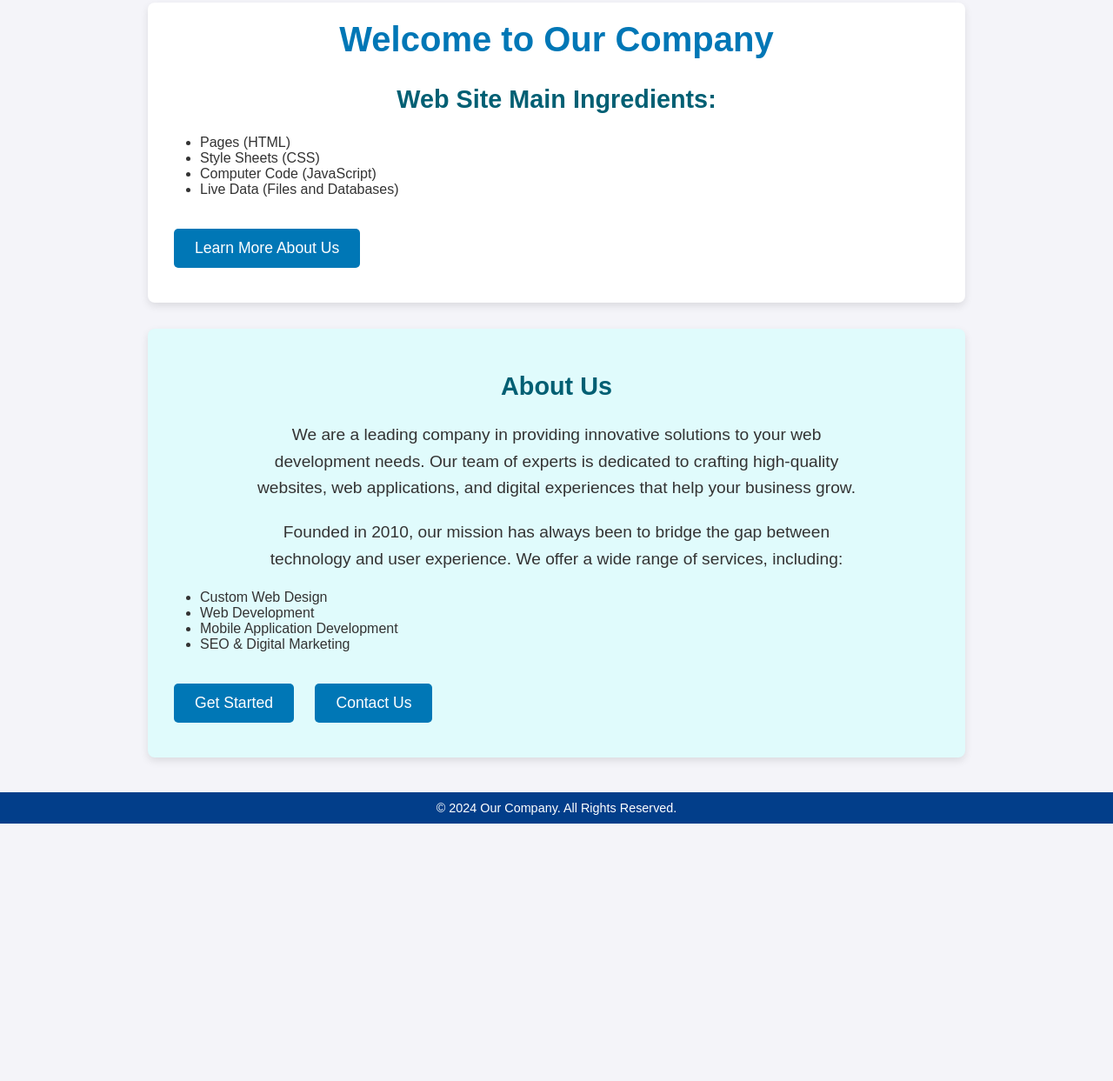
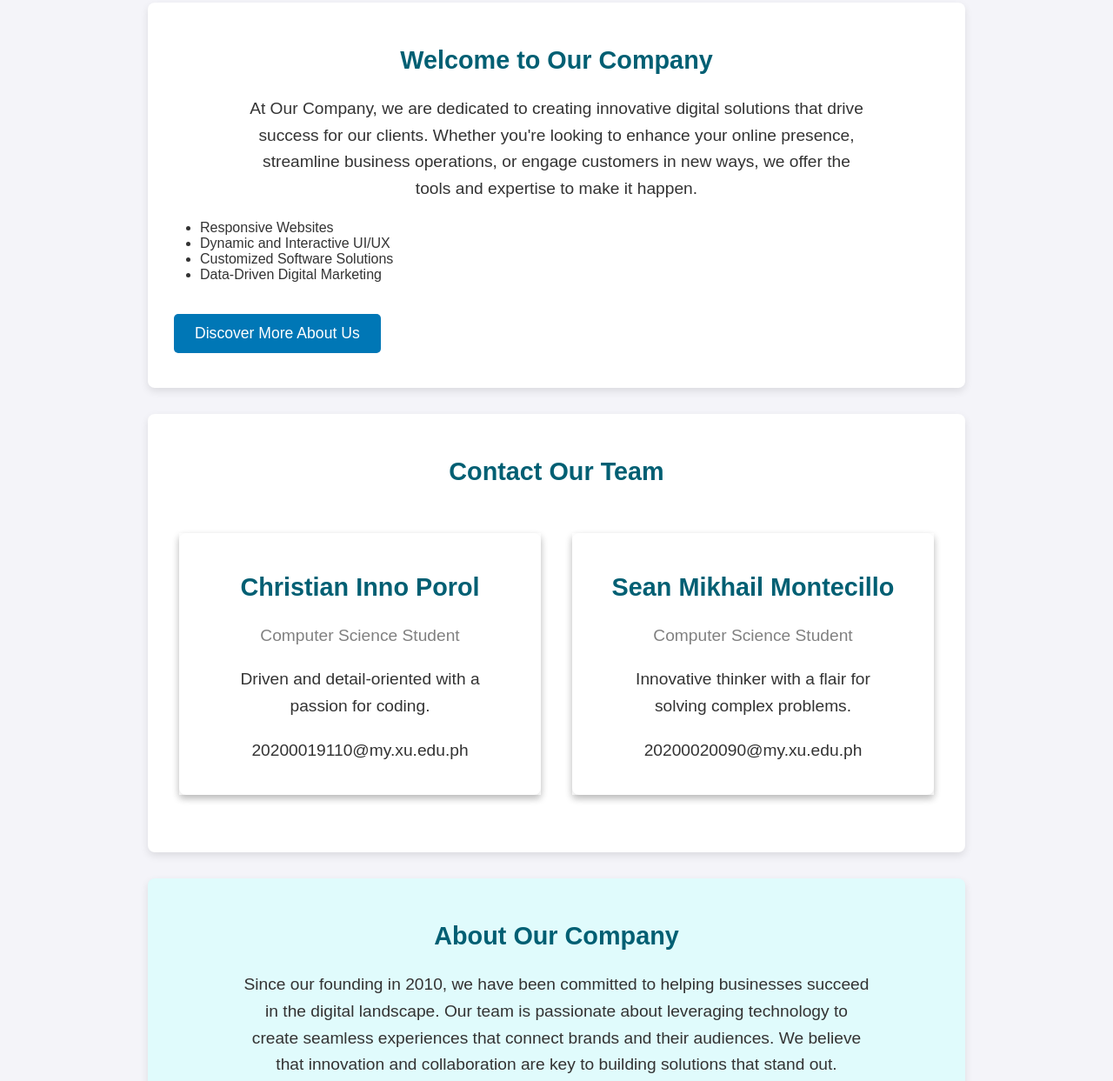
Before and after one commit to Ayekal/collaborative-website, a plain HTML site: page index.html in a window 1280 px wide. Shown: the part 68-1311 px from the top of the page at 87% size. Before the commit the page ends 1015 px from the top, so only its background shows below. Drawn offline with Linux system fonts and the light colour scheme.

Commit message:
Finalized code for the website with improved content

```diff
--- a/index.html
+++ b/index.html
@@ -1,14 +1,13 @@
 <!DOCTYPE html>
 <html lang="en">
-
   <head>
-  <meta charset="UTF-8">
-  <meta name="viewport" content="width=device-width, initial-scale=1.0">
+    <meta charset="UTF-8" />
+    <meta name="viewport" content="width=device-width, initial-scale=1.0" />
     <title>Our Company</title>
     <style>
       /* Global Styles */
       body {
-      font-family: Arial, sans-serif;
+        font-family: Arial, Helvetica, sans-serif;
         margin: 0;
         padding: 0;
         background-color: #f4f4f9;
@@ -42,6 +41,14 @@
 
       nav ul li a:hover {
         text-decoration: underline;
+      }
+
+      /* About Section Styles */
+      .about-section {
+        padding: 50px;
+        text-align: center;
+        background-color: #474e5d;
+        color: white;
       }
 
       /* Page Content Styles */
@@ -99,6 +106,33 @@
         background-color: #005f73;
       }
 
+      /* Team Section */
+      .row {
+        display: flex;
+        justify-content: space-between;
+        flex-wrap: wrap;
+      }
+
+      .column {
+        flex: 0 0 48%;
+        margin-bottom: 16px;
+        padding: 0 8px;
+      }
+
+      .card {
+        box-shadow: 0 4px 8px 0 rgba(0, 0, 0, 0.2);
+        margin: 8px;
+      }
+
+      .card .container {
+        padding: 16px;
+      }
+
+      .card .title {
+        color: grey;
+      }
+
+      /* Footer Styles */
       footer {
         text-align: center;
         font-size: 0.9em;
@@ -108,11 +142,18 @@
         background-color: #023e8a;
         color: white;
       }
+
+      /* Responsive Design */
+      @media screen and (max-width: 650px) {
+        .column {
+          width: 100%;
+          display: block;
+        }
+      }
     </style>
   </head>
 
   <body>
-
     <!-- Navbar -->
     <nav>
       <ul>
@@ -124,42 +165,90 @@
 
     <!-- Main Content -->
     <div class="container">
-    <h1>Welcome to Our Company</h1>
-    <h2>Web Site Main Ingredients:</h2>
+      <h2>Welcome to Our Company</h2>
+      <p>
+        At Our Company, we are dedicated to creating innovative digital
+        solutions that drive success for our clients. Whether you're looking to
+        enhance your online presence, streamline business operations, or engage
+        customers in new ways, we offer the tools and expertise to make it
+        happen.
+      </p>
 
       <ul>
-      <li>Pages (HTML)</li>
-      <li>Style Sheets (CSS)</li>
-      <li>Computer Code (JavaScript)</li>
-      <li>Live Data (Files and Databases)</li>
+        <li>Responsive Websites</li>
+        <li>Dynamic and Interactive UI/UX</li>
+        <li>Customized Software Solutions</li>
+        <li>Data-Driven Digital Marketing</li>
       </ul>
 
-    <a href="#about" class="btn">Learn More About Us</a>
+      <a href="#about" class="btn">Discover More About Us</a>
+    </div>
+
+    <!-- Team Section -->
+    <div class="container">
+      <h2>Contact Our Team</h2>
+      <div class="row">
+        <div class="column">
+          <div class="card">
+            <div class="container">
+              <h2>Christian Inno Porol</h2>
+              <p class="title">Computer Science Student</p>
+              <p>Driven and detail-oriented with a passion for coding.</p>
+              <p>20200019110@my.xu.edu.ph</p>
+            </div>
+          </div>
+        </div>
+
+        <div class="column">
+          <div class="card">
+            <div class="container">
+              <h2>Sean Mikhail Montecillo</h2>
+              <p class="title">Computer Science Student</p>
+              <p>
+                Innovative thinker with a flair for solving complex problems.
+              </p>
+              <p>20200020090@my.xu.edu.ph</p>
+            </div>
+          </div>
+        </div>
+      </div>
     </div>
 
     <!-- About Us Section -->
     <div class="container about" id="about">
-    <h2>About Us</h2>
-    <p>We are a leading company in providing innovative solutions to your web development needs. Our team of experts is dedicated to crafting high-quality websites, web applications, and digital experiences that help your business grow.</p>
-
-    <p>Founded in 2010, our mission has always been to bridge the gap between technology and user experience. We offer a wide range of services, including:</p>
-
+      <h2>About Our Company</h2>
+      <p>
+        Since our founding in 2010, we have been committed to helping businesses
+        succeed in the digital landscape. Our team is passionate about
+        leveraging technology to create seamless experiences that connect brands
+        and their audiences. We believe that innovation and collaboration are
+        key to building solutions that stand out.
+      </p>
+      <p>Our areas of expertise include:</p>
       <ul>
-      <li>Custom Web Design</li>
-      <li>Web Development</li>
-      <li>Mobile Application Development</li>
-      <li>SEO & Digital Marketing</li>
+        <li>
+          <strong>Custom Web Design:</strong> Crafting unique, visually engaging
+          websites that reflect your brand’s identity.
+        </li>
+        <li>
+          <strong>Web Development:</strong> Building high-performing, secure,
+          and scalable web applications.
+        </li>
+        <li>
+          <strong>Mobile Application Development:</strong> Creating intuitive
+          mobile experiences for both Android and iOS platforms.
+        </li>
+        <li>
+          <strong>SEO & Digital Marketing:</strong> Implementing strategies to
+          improve online visibility and drive growth.
+        </li>
       </ul>
 
-    <a href="#" class="btn">Get Started</a>
-    <a href="#" class="btn">Contact Us</a>
+      <a href="#" class="btn">Get Started Today</a>
+      <a href="#" class="btn">Contact Our Team</a>
     </div>
 
     <!-- Footer -->
-  <footer>
-    &copy; 2024 Our Company. All Rights Reserved.
-  </footer>
-
+    <footer>&copy; 2024 Our Company. All Rights Reserved.</footer>
   </body>
-
 </html>
```
Lines whose indentation alone changed are shown as unchanged.
